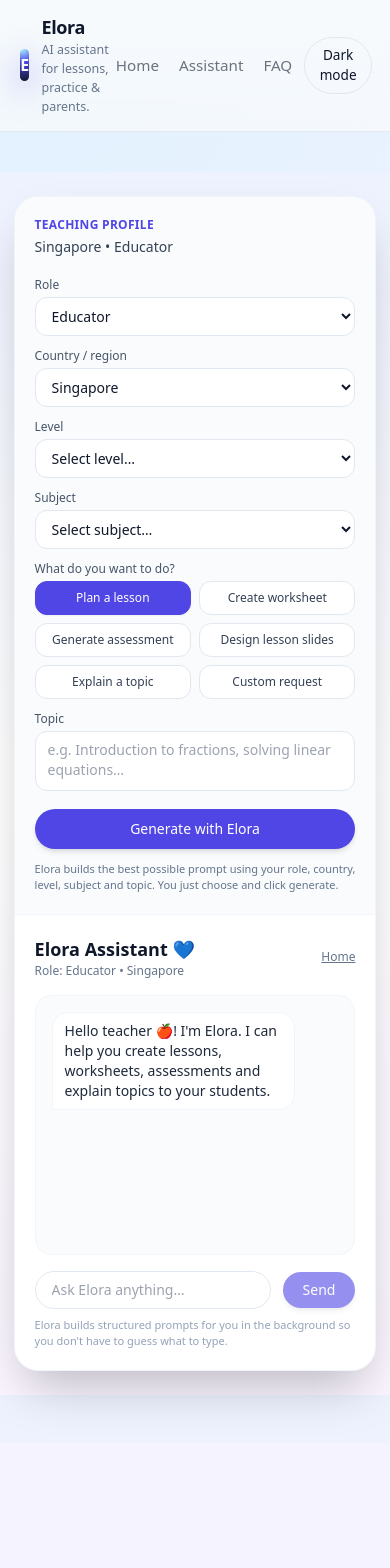
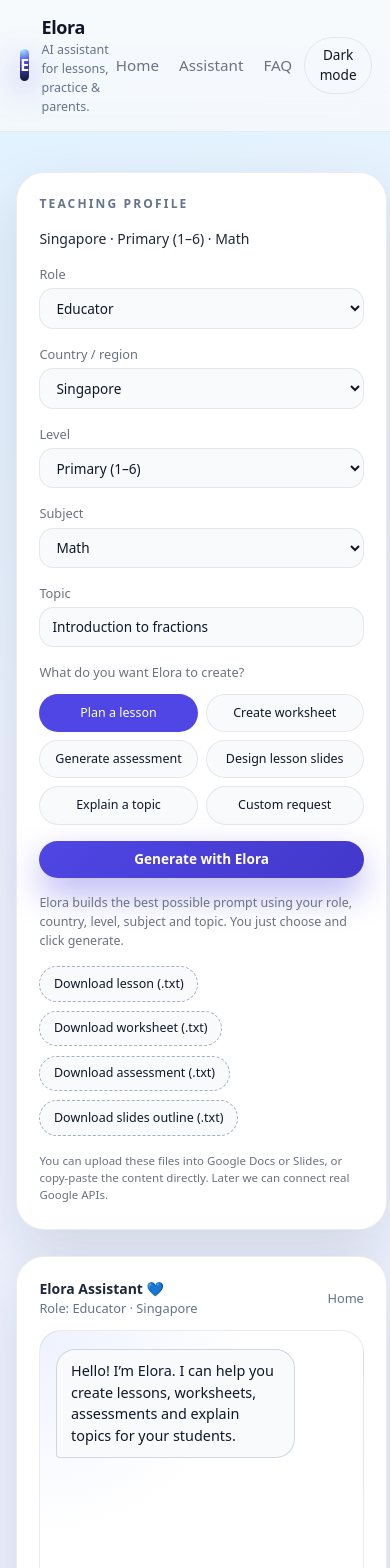
Before and after one commit to tweetharis-netizen/elora-verification-ui, a Next.js app: page /assistant in a window 390 px wide. Shown: the top 1568 px of the page. Before the commit the page ends 1443 px from the top, so only its background shows below. Built offline with nearby package versions, Linux system fonts and the light colour scheme.

Commit message:
Update assistant.js

```diff
--- a/pages/assistant.js
+++ b/pages/assistant.js
@@ -1,329 +1,220 @@
+import { useState, useEffect, useMemo } from "react";
 import { useRouter } from "next/router";
-import { useEffect, useState } from "react";
 
-const ROLES = {
-  educator: {
-    label: "Educator",
-    greeting:
-      "Hello teacher 🍎! I'm Elora. I can help you create lessons, worksheets, assessments and explain topics to your students.",
-  },
-  student: {
-    label: "Student",
-    greeting:
-      "Hi! I'm Elora. I can help you understand topics, practise questions and prepare for exams.",
-  },
-  parent: {
-    label: "Parent",
-    greeting:
-      "Hello! I'm Elora. I can help you understand what your child is learning and suggest ways to support them.",
-  },
-};
+const COUNTRY_OPTIONS = [
+  "Singapore",
+  "United States",
+  "United Kingdom",
+  "Australia",
+  "Canada",
+  "India",
+  "Other",
+];
 
-const TASKS = [
+const LEVEL_OPTIONS = [
+  "Primary (1–6)",
+  "Lower Secondary",
+  "Upper Secondary / O-Level",
+  "JC / Pre-University",
+  "Grade 1–5",
+  "Grade 6–8",
+  "Grade 9–12",
+  "University / Tertiary",
+];
+
+const SUBJECT_OPTIONS = [
+  "Math",
+  "Science",
+  "English",
+  "History",
+  "Geography",
+  "Computer Science",
+  "Language",
+  "Other",
+];
+
+const ACTIONS = [
   { id: "lesson", label: "Plan a lesson" },
-  { id: "worksheet", label: "Create worksheet", hint: "Practice questions" },
+  { id: "worksheet", label: "Create worksheet" },
   { id: "assessment", label: "Generate assessment" },
   { id: "slides", label: "Design lesson slides" },
   { id: "explain", label: "Explain a topic" },
   { id: "custom", label: "Custom request" },
 ];
 
-const COUNTRIES = [
-  "Singapore",
-  "United States",
-  "United Kingdom",
-  "Australia",
-  "Canada",
-  "India",
-  "Malaysia",
-  "Indonesia",
-  "Philippines",
-  "Other",
-];
+export default function AssistantPage() {
+  const router = useRouter();
+  const [role, setRole] = useState("educator");
+  const [country, setCountry] = useState("Singapore");
+  const [level, setLevel] = useState("Primary (1–6)");
+  const [subject, setSubject] = useState("Math");
+  const [topic, setTopic] = useState("Introduction to fractions");
+  const [action, setAction] = useState("lesson");
 
-const LEVELS_BY_ROLE = {
-  educator: [
-    "Primary 1",
-    "Primary 2",
-    "Primary 3",
-    "Primary 4",
-    "Primary 5",
-    "Primary 6",
-    "Secondary 1",
-    "Secondary 2",
-    "Secondary 3",
-    "Secondary 4",
-    "JC / Pre-University",
-  ],
-  student: [
-    "Primary (1–6)",
-    "Secondary (1–5)",
-    "JC / Pre-University",
-    "University / Tertiary",
-  ],
-  parent: [
-    "Primary school child",
-    "Secondary school child",
-    "Junior college / pre-U",
-  ],
+  const [messages, setMessages] = useState([
+    {
+      from: "elora",
+      text: "Hello! I’m Elora. I can help you create lessons, worksheets, assessments and explain topics for your students.",
+    },
+  ]);
+  const [input, setInput] = useState("");
+  const [isThinking, setIsThinking] = useState(false);
+  const [lastExportText, setLastExportText] = useState("");
+
+  // Read role from URL if available
+  useEffect(() => {
+    if (!router.isReady) return;
+    const queryRole = router.query.role;
+    if (queryRole === "student" || queryRole === "parent" || queryRole === "educator") {
+      setRole(queryRole);
+    }
+  }, [router.isReady, router.query.role]);
+
+  const roleLabel = useMemo(() => {
+    if (role === "student") return "Student";
+    if (role === "parent") return "Parent";
+    return "Educator";
+  }, [role]);
+
+  const activeProfileLabel = `${country} · ${level} · ${subject}`;
+
+  const appendMessage = (from, text) => {
+    setMessages((prev) => [...prev, { from, text }]);
   };
 
-const SUBJECTS = [
-  "Math",
-  "Science",
-  "English",
-  "History",
-  "Geography",
-  "Computer Science",
-  "Other",
-];
-
-function buildDisplayProfile({ role, country, level, subject }) {
-  const roleLabel = ROLES[role]?.label || "Educator";
-  const parts = [];
-  if (country) parts.push(country);
-  if (level) parts.push(level);
-  if (subject) parts.push(subject);
-  const profile = parts.join(" · ") || "Set profile";
-  return `${profile} • ${roleLabel}`;
-}
-
-export default function AssistantPage() {
-  const router = useRouter();
-  const [ready, setReady] = useState(false);
-
-  const [role, setRole] = useState("educator");
-  const [country, setCountry] = useState("Singapore");
-  const [level, setLevel] = useState("");
-  const [subject, setSubject] = useState("");
-  const [topic, setTopic] = useState("");
-  const [task, setTask] = useState("lesson");
-  const [guestMode, setGuestMode] = useState(false);
-
-  const [input, setInput] = useState("");
-  const [messages, setMessages] = useState([]);
-  const [isSending, setIsSending] = useState(false);
-
-  // Load role & profile from URL / localStorage
-  useEffect(() => {
-    if (!router.isReady) return;
-
-    let initialRole = "educator";
-    let isGuest = false;
-
-    if (typeof router.query.role === "string") {
-      const r = router.query.role.toLowerCase();
-      if (ROLES[r]) {
-        initialRole = r;
-      }
-    }
-    if (router.query.guest === "1") {
-      isGuest = true;
-    }
-
-    setRole(initialRole);
-    setGuestMode(isGuest);
-
-    if (typeof window !== "undefined") {
-      const saved = window.localStorage.getItem("eloraProfile");
-      if (saved) {
-        try {
-          const parsed = JSON.parse(saved);
-          if (parsed.role && ROLES[parsed.role]) {
-            initialRole = parsed.role;
-            setRole(parsed.role);
-          }
-          if (parsed.country) setCountry(parsed.country);
-          if (parsed.level) setLevel(parsed.level);
-          if (parsed.subject) setSubject(parsed.subject);
-        } catch {
-          // ignore bad JSON
-        }
-      }
-    }
-
-    const greeting =
-      ROLES[initialRole]?.greeting || ROLES.educator.greeting;
-
-    setMessages([
-      {
-        id: "welcome",
-        from: "elora",
-        text: greeting,
-      },
-    ]);
-
-    setReady(true);
-  }, [router.isReady]); // eslint-disable-line react-hooks/exhaustive-deps
-
-  // Persist profile
-  useEffect(() => {
-    if (typeof window === "undefined") return;
-    const data = { role, country, level, subject };
-    window.localStorage.setItem("eloraProfile", JSON.stringify(data));
-  }, [role, country, level, subject]);
-
-  const currentLevels = LEVELS_BY_ROLE[role] || LEVELS_BY_ROLE.educator;
-  const activeProfileLabel = buildDisplayProfile({
-    role,
-    country,
-    level,
-    subject,
-  });
-
-  const addMessage = (msg) => {
-    setMessages((prev) => [
-      ...prev,
-      { ...msg, id: `${Date.now()}-${prev.length}` },
-    ]);
-  };
-
-  const callAssistant = async (payload) => {
+  async function callAssistantAPI(payload) {
     try {
       const res = await fetch("/api/assistant", {
         method: "POST",
-        headers: {
-          "Content-Type": "application/json",
-        },
+        headers: { "Content-Type": "application/json" },
         body: JSON.stringify(payload),
       });
 
       if (!res.ok) {
-        console.error("API error", await res.text());
-        return (
-          "Hmm, something went wrong talking to the AI. " +
-          "Please try again in a moment or change your request a little."
-        );
+        throw new Error(`API error: ${res.status}`);
       }
 
       const data = await res.json();
-      if (data && typeof data.message === "string") {
-        return data.message;
+      return data.reply || data.message || "Sorry, I couldn’t generate a response just now.";
+    } catch (err) {
+      console.error("Assistant API error:", err);
+      return (
+        "Sorry, something went wrong talking to the AI. " +
+        "You can ask your question again, or tweak the topic / action and try once more."
+      );
+    }
   }
 
-      return (
-        "I couldn't understand the response from the AI, " +
-        "but here are some ideas: break the topic into 3–5 parts, " +
-        "add examples, and finish with a short exit ticket."
-      );
-    } catch (err) {
-      console.error("Request failed", err);
-      return (
-        "I wasn't able to reach the AI service. " +
-        "Check your internet connection or try again shortly."
-      );
-    }
-  };
-
-  const handleSend = async (explicitMessage) => {
-    const trimmed = (explicitMessage ?? input).trim();
-    if (!trimmed) return;
-    if (!ready || isSending) return;
-
-    const userTurn = {
-      from: "user",
-      text: trimmed,
-    };
-    addMessage(userTurn);
-    setInput("");
-    setIsSending(true);
-
-    const replyText = await callAssistant({
+  function buildContext() {
+    return {
       role,
       country,
       level,
       subject,
       topic,
-      mode: task,
-      message: trimmed,
-      guest: guestMode,
+      profileSummary: `Role: ${roleLabel} · Country: ${country} · Level: ${level} · Subject: ${subject} · Topic: ${topic}`,
+    };
+  }
+
+  const handleGenerateStructured = async () => {
+    if (!topic.trim()) {
+      return;
+    }
+    setIsThinking(true);
+
+    const context = buildContext();
+    const userIntent = ACTIONS.find((a) => a.id === action)?.label || "Plan a lesson";
+
+    appendMessage(
+      "me",
+      `${userIntent} for "${topic}" (${activeProfileLabel})`
+    );
+
+    const reply = await callAssistantAPI({
+      ...context,
+      mode: "structured",
+      action,
+      message: "",
     });
 
-    addMessage({
-      from: "elora",
-      text: replyText,
+    appendMessage("elora", reply);
+    setLastExportText(reply);
+    setIsThinking(false);
+  };
+
+  const handleSendFreeChat = async () => {
+    const trimmed = input.trim();
+    if (!trimmed) return;
+
+    setInput("");
+    appendMessage("me", trimmed);
+    setIsThinking(true);
+
+    const context = buildContext();
+
+    const reply = await callAssistantAPI({
+      ...context,
+      mode: "chat",
+      action: action || "lesson",
+      message: trimmed,
     });
 
-    setIsSending(false);
+    appendMessage("elora", reply);
+    setLastExportText(reply);
+    setIsThinking(false);
   };
 
-  const taskDescription = (taskId) => {
-    switch (taskId) {
-      case "lesson":
-        return "plan a full lesson";
-      case "worksheet":
-        return "create a student practice worksheet";
-      case "assessment":
-        return "design a short assessment";
-      case "slides":
-        return "outline a sequence of teaching slides";
-      case "explain":
-        return "explain this topic in a simple way";
-      default:
-        return "help with this request";
-    }
-  };
+  const handleDownload = (kind) => {
+    if (!lastExportText) return;
+    let filename = "elora-output.txt";
+    if (kind === "lesson") filename = "elora-lesson-plan.txt";
+    if (kind === "worksheet") filename = "elora-worksheet.txt";
+    if (kind === "assessment") filename = "elora-assessment.txt";
+    if (kind === "slides") filename = "elora-slides-outline.txt";
 
-  const handleGenerateFromOptions = async () => {
-    if (!topic.trim()) {
-      alert("Please enter a topic first.");
-      return;
-    }
-
-    const syntheticPrompt = `Please ${taskDescription(
-      task
-    )} for ${level || "this level"} ${subject || ""} on the topic "${topic}".`;
-
-    await handleSend(syntheticPrompt);
+    const blob = new Blob([lastExportText], { type: "text/plain;charset=utf-8" });
+    const url = URL.createObjectURL(blob);
+    const a = document.createElement("a");
+    a.href = url;
+    a.download = filename;
+    a.click();
+    URL.revokeObjectURL(url);
   };
 
   return (
-    <div className="min-h-screen bg-gradient-to-b from-indigo-50 via-white to-purple-50 flex items-center justify-center px-4 py-6">
-      <div className="w-full max-w-5xl bg-white rounded-3xl shadow-2xl border border-slate-100 flex flex-col lg:flex-row overflow-hidden">
-        {/* Left: controls */}
-        <div className="w-full lg:w-80 border-b lg:border-b-0 lg:border-r border-slate-100 bg-slate-50/80 p-5 space-y-5">
-          <div>
-            <p className="text-xs font-semibold text-indigo-600 uppercase tracking-wide">
+    <div className="elora-assistant-shell">
+      {/* LEFT: Teaching profile */}
+      <aside className="elora-panel space-y-4">
+        <div className="text-[0.75rem] font-semibold uppercase tracking-[0.18em] text-slate-500 dark:text-slate-400">
           Teaching profile
-            </p>
-            <p className="mt-1 text-sm text-slate-700 font-medium">
+        </div>
+        <div className="text-sm font-medium text-slate-800 dark:text-slate-100">
           {activeProfileLabel}
-            </p>
-            {guestMode && (
-              <p className="mt-1 text-[11px] text-amber-600">
-                Guest mode: Elora will not save this profile.
-              </p>
-            )}
         </div>
 
-          <div className="space-y-3">
+        {/* Role */}
         <div>
-              <label className="block text-xs font-medium text-slate-600 mb-1">
-                Role
-              </label>
+          <label className="elora-label">Role</label>
           <select
-                className="w-full rounded-xl border border-slate-200 bg-white px-3 py-2 text-sm focus:outline-none focus:ring-2 focus:ring-indigo-400"
+            className="elora-select"
             value={role}
             onChange={(e) => setRole(e.target.value)}
           >
-                {Object.entries(ROLES).map(([id, r]) => (
-                  <option key={id} value={id}>
-                    {r.label}
-                  </option>
-                ))}
+            <option value="educator">Educator</option>
+            <option value="student">Student</option>
+            <option value="parent">Parent</option>
           </select>
         </div>
 
+        {/* Country */}
         <div>
-              <label className="block text-xs font-medium text-slate-600 mb-1">
-                Country / region
-              </label>
+          <label className="elora-label">Country / region</label>
           <select
-                className="w-full rounded-xl border border-slate-200 bg-white px-3 py-2 text-sm focus:outline-none focus:ring-2 focus:ring-indigo-400"
+            className="elora-select"
             value={country}
             onChange={(e) => setCountry(e.target.value)}
           >
-                {COUNTRIES.map((c) => (
+            {COUNTRY_OPTIONS.map((c) => (
               <option key={c} value={c}>
                 {c}
               </option>
@@ -331,17 +222,15 @@ export default function AssistantPage() {
           </select>
         </div>
 
+        {/* Level */}
         <div>
-              <label className="block text-xs font-medium text-slate-600 mb-1">
-                Level
-              </label>
+          <label className="elora-label">Level</label>
           <select
-                className="w-full rounded-xl border border-slate-200 bg-white px-3 py-2 text-sm focus:outline-none focus:ring-2 focus:ring-indigo-400"
+            className="elora-select"
             value={level}
             onChange={(e) => setLevel(e.target.value)}
           >
-                <option value="">Select level…</option>
-                {currentLevels.map((lvl) => (
+            {LEVEL_OPTIONS.map((lvl) => (
               <option key={lvl} value={lvl}>
                 {lvl}
               </option>
@@ -349,17 +238,15 @@ export default function AssistantPage() {
           </select>
         </div>
 
+        {/* Subject */}
         <div>
-              <label className="block text-xs font-medium text-slate-600 mb-1">
-                Subject
-              </label>
+          <label className="elora-label">Subject</label>
           <select
-                className="w-full rounded-xl border border-slate-200 bg-white px-3 py-2 text-sm focus:outline-none focus:ring-2 focus:ring-indigo-400"
+            className="elora-select"
             value={subject}
             onChange={(e) => setSubject(e.target.value)}
           >
-                <option value="">Select subject…</option>
-                {SUBJECTS.map((s) => (
+            {SUBJECT_OPTIONS.map((s) => (
               <option key={s} value={s}>
                 {s}
               </option>
@@ -367,138 +254,160 @@ export default function AssistantPage() {
           </select>
         </div>
 
+        {/* Topic */}
         <div>
-              <label className="block text-xs font-medium text-slate-600 mb-1">
-                What do you want to do?
-              </label>
-              <div className="grid grid-cols-2 gap-2">
-                {TASKS.map((t) => {
-                  const active = t.id === task;
-                  return (
-                    <button
-                      key={t.id}
-                      type="button"
-                      onClick={() => setTask(t.id)}
-                      className={`text-xs rounded-xl px-3 py-2 border transition-all ${
-                        active
-                          ? "bg-indigo-600 text-white border-indigo-600 shadow-sm"
-                          : "bg-white text-slate-700 border-slate-200 hover:border-indigo-300"
-                      }`}
-                    >
-                      {t.label}
-                    </button>
-                  );
-                })}
-              </div>
-            </div>
-
-            <div>
-              <label className="block text-xs font-medium text-slate-600 mb-1">
-                Topic
-              </label>
-              <textarea
-                className="w-full rounded-xl border border-slate-200 bg-white px-3 py-2 text-sm focus:outline-none focus:ring-2 focus:ring-indigo-400 min-h-[60px] resize-none"
-                placeholder="e.g. Introduction to fractions, solving linear equations…"
+          <label className="elora-label">Topic</label>
+          <input
+            className="elora-input"
+            placeholder="e.g. Introduction to fractions"
             value={topic}
             onChange={(e) => setTopic(e.target.value)}
           />
         </div>
 
+        {/* What to create */}
+        <div>
+          <label className="elora-label">What do you want Elora to create?</label>
+          <div className="elora-action-grid">
+            {ACTIONS.map((a) => (
               <button
+                key={a.id}
                 type="button"
-              onClick={handleGenerateFromOptions}
-              disabled={isSending}
-              className="w-full rounded-full bg-indigo-600 text-white text-sm font-medium py-2.5 shadow-md hover:bg-indigo-700 disabled:opacity-60 disabled:cursor-not-allowed"
+                className={`elora-action-btn ${
+                  action === a.id ? "active" : ""
+                }`}
+                onClick={() => setAction(a.id)}
               >
-              {isSending ? "Generating…" : "Generate with Elora"}
+                {a.label}
               </button>
-
-            <p className="text-[11px] text-slate-500">
-              Elora builds the best possible prompt using your role, country,
-              level, subject and topic. You just choose and click generate.
-            </p>
+            ))}
           </div>
         </div>
 
-        {/* Right: chat */}
-        <div className="flex-1 flex flex-col p-5">
-          <div className="mb-4 flex items-center justify-between gap-3">
+        <button
+          type="button"
+          onClick={handleGenerateStructured}
+          disabled={isThinking || !topic}
+          className="w-full mt-2 elora-primary-button py-2.5 text-sm font-semibold"
+        >
+          {isThinking ? "Elora is thinking…" : "Generate with Elora"}
+        </button>
+
+        <p className="elora-helper-text">
+          Elora builds the best possible prompt using your role, country, level,
+          subject and topic. You just choose and click generate.
+        </p>
+
+        {/* Export row */}
+        <div className="elora-export-row">
+          <button
+            type="button"
+            className="elora-export-btn"
+            onClick={() => handleDownload("lesson")}
+          >
+            Download lesson (.txt)
+          </button>
+          <button
+            type="button"
+            className="elora-export-btn"
+            onClick={() => handleDownload("worksheet")}
+          >
+            Download worksheet (.txt)
+          </button>
+          <button
+            type="button"
+            className="elora-export-btn"
+            onClick={() => handleDownload("assessment")}
+          >
+            Download assessment (.txt)
+          </button>
+          <button
+            type="button"
+            className="elora-export-btn"
+            onClick={() => handleDownload("slides")}
+          >
+            Download slides outline (.txt)
+          </button>
+        </div>
+
+        <p className="elora-small-muted">
+          You can upload these files into Google Docs or Slides, or copy-paste
+          the content directly. Later we can connect real Google APIs.
+        </p>
+      </aside>
+
+      {/* RIGHT: Chat area */}
+      <section className="elora-panel flex flex-col">
+        <div className="flex items-center justify-between mb-3">
           <div>
-              <h1 className="text-lg font-semibold text-slate-900">
+            <div className="text-sm font-semibold text-slate-800 dark:text-slate-100">
               Elora Assistant 💙
-              </h1>
-              <p className="text-xs text-slate-500">
-                Role: {ROLES[role]?.label || "Educator"}
-                {country ? ` • ${country}` : ""}{" "}
-                {level ? ` • ${level}` : ""}{" "}
-                {subject ? ` • ${subject}` : ""}
-              </p>
+            </div>
+            <div className="text-[0.8rem] text-slate-500 dark:text-slate-400">
+              Role: {roleLabel} · {country}
+            </div>
           </div>
           <button
             type="button"
+            className="text-[0.8rem] text-slate-500 dark:text-slate-400 underline-offset-2 hover:underline"
             onClick={() => router.push("/")}
-              className="text-xs text-slate-500 hover:text-indigo-600 underline"
           >
             Home
           </button>
         </div>
 
-          <div className="flex-1 min-h-[260px] max-h-[440px] overflow-y-auto rounded-2xl border border-slate-100 bg-slate-50/70 px-4 py-4 space-y-3">
-            {messages.map((m) => (
+        <div className="elora-chat-window mb-3">
+          {messages.map((m, idx) => (
             <div
-                key={m.id}
-                className={`flex ${
-                  m.from === "user" ? "justify-end" : "justify-start"
-                }`}
+              key={idx}
+              className={`elora-chat-row ${m.from === "me" ? "me" : ""}`}
             >
               <div
-                  className={`max-w-[85%] rounded-2xl px-3 py-2 text-sm whitespace-pre-line ${
-                    m.from === "user"
-                      ? "bg-indigo-600 text-white rounded-br-sm"
-                      : "bg-white text-slate-800 border border-slate-100 rounded-bl-sm"
+                className={`elora-bubble ${
+                  m.from === "me" ? "me" : "elora"
                 }`}
               >
                 {m.text}
               </div>
             </div>
           ))}
-            {messages.length === 0 && (
-              <div className="text-xs text-slate-500">
-                Elora is ready. Choose your options on the left or start typing
-                a question below.
+          {isThinking && (
+            <div className="elora-chat-row">
+              <div className="elora-bubble elora text-[0.8rem] italic">
+                Elora is thinking…
+              </div>
             </div>
           )}
         </div>
 
-          <form
-            className="mt-4 flex items-center gap-3"
-            onSubmit={(e) => {
-              e.preventDefault();
-              handleSend();
-            }}
-          >
+        <p className="elora-small-muted mb-2">
+          Elora builds structured prompts in the background so you don&apos;t
+          have to guess what to type.
+        </p>
+
+        <div className="elora-chat-input-row mt-auto">
           <input
-              type="text"
-              className="flex-1 rounded-full border border-slate-200 px-4 py-2 text-sm focus:outline-none focus:ring-2 focus:ring-indigo-400"
+            className="elora-chat-input"
             placeholder="Ask Elora anything…"
             value={input}
             onChange={(e) => setInput(e.target.value)}
+            onKeyDown={(e) => {
+              if (e.key === "Enter" && !e.shiftKey) {
+                e.preventDefault();
+                handleSendFreeChat();
+              }
+            }}
           />
           <button
-              type="submit"
-              disabled={isSending || !input.trim()}
-              className="rounded-full bg-indigo-600 text-white px-5 py-2 text-sm font-medium shadow-md hover:bg-indigo-700 disabled:opacity-60 disabled:cursor-not-allowed"
+            type="button"
+            onClick={handleSendFreeChat}
+            disabled={isThinking || !input.trim()}
+            className="elora-primary-button px-5 py-2 text-sm font-semibold"
           >
-              {isSending ? "Sending…" : "Send"}
+            Send
           </button>
-          </form>
-
-          <p className="mt-2 text-[11px] text-slate-400">
-            Elora builds structured prompts for you in the background so you
-            don't have to guess what to type.
-          </p>
         </div>
-      </div>
+      </section>
     </div>
   );
 }
```
Lines whose indentation alone changed are shown as unchanged.
